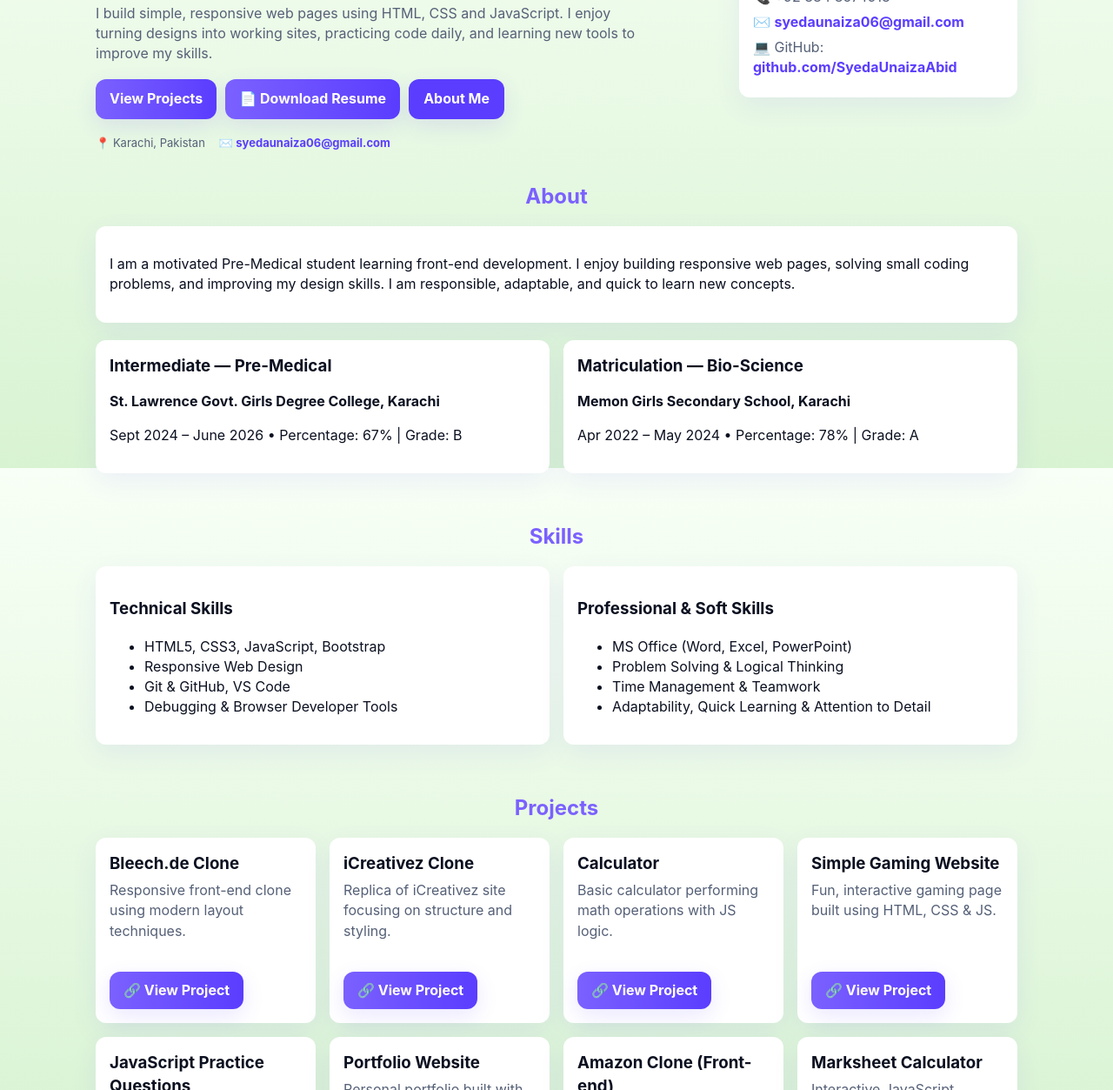
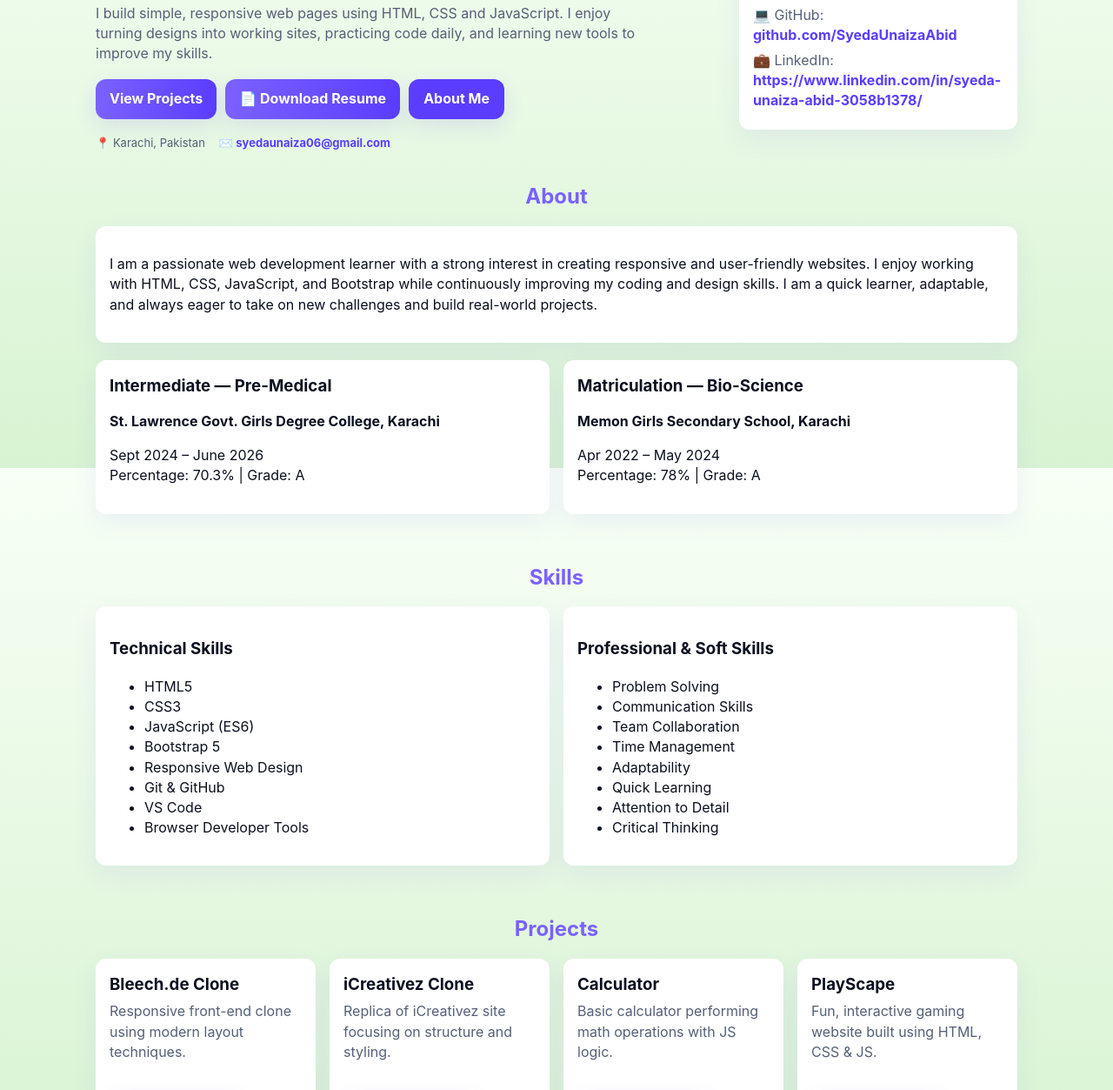
Before and after one commit to SyedaUnaizaAbid/Portfolio, a plain HTML site: page index.html in a window 1280 px wide. Shown: the part 262-1515 px from the top of the page at 87% size. Drawn offline with Linux system fonts and the light colour scheme.

Commit message:
My Portfolio

```diff
--- a/index.html
+++ b/index.html
@@ -7,7 +7,7 @@
     <title>Syeda Unaiza Abid — Portfolio</title>
     <link rel="stylesheet" href="portfolio.css">
     <meta name="description"
-        content="Syeda Unaiza Abid — Pre-Medical Student & Aspiring Front-End Developer. Portfolio showcasing projects, skills and contact details.">
+        content="Syeda Unaiza Abid — Aspiring Front-End Developer showcasing responsive web projects, technical skills, and contact information.">
 </head>
 
 <body>
@@ -19,7 +19,7 @@
                     <div class="avatar">SU</div>
                     <div class="brand-text">
                         <h1>Syeda Unaiza Abid</h1>
-                        <p>Pre-Medical Student & Aspiring Front-End Developer — Turning ideas into interactive web
+                        <p>Aspiring Front-End Developer — Building modern, responsive, and user-friendly web
                             experiences.</p>
                     </div>
                 </a>
@@ -42,8 +42,8 @@
         <main id="home" class="hero">
             <div class="hero-left">
                 <h2>Hello — I'm <strong>Syeda Unaiza Abid</strong></h2>
-                <div class="tagline">Pre-Medical Student & Aspiring Front-End Developer — Turning ideas into interactive
-                    web experiences.</div>
+                <div class="tagline">Aspiring Front-End Developer — Building modern, responsive, and user-friendly web
+                    experiences.</div>
                 <p class="lead">I build simple, responsive web pages using HTML, CSS and JavaScript. I enjoy turning
                     designs into working sites, practicing code daily, and learning new tools to improve my skills.</p>
                 <div class="cta">
@@ -67,6 +67,9 @@
                     <p>✉️ <a class="inline-link" href="mailto:syedaunaiza06@gmail.com">syedaunaiza06@gmail.com</a></p>
                     <p>💻 GitHub: <a class="inline-link" href="https://github.com/SyedaUnaizaAbid" target="_blank"
                             rel="noopener">github.com/SyedaUnaizaAbid</a></p>
+                    <p>💼 LinkedIn: <a class="inline-link"
+                            href="https://www.linkedin.com/in/syeda-unaiza-abid-3058b1378/" target="_blank"
+                            rel="noopener">https://www.linkedin.com/in/syeda-unaiza-abid-3058b1378/ </a></p>
                 </div>
             </aside>
         </main>
@@ -75,21 +78,25 @@
         <section id="about" class="section">
             <h2>About</h2>
             <div class="card">
-                <p>I am a motivated Pre-Medical student learning front-end development. I enjoy building responsive web
-                    pages, solving small coding problems, and improving my design skills. I am responsible, adaptable,
-                    and quick to learn new concepts.</p>
+                <p>I am a passionate web development learner with a strong interest in creating responsive and
+                    user-friendly websites.
+                    I enjoy working with HTML, CSS, JavaScript, and Bootstrap while continuously improving my coding and
+                    design skills.
+                    I am a quick learner, adaptable, and always eager to take on new challenges and build real-world
+                    projects.
+                </p>
             </div>
 
             <div class="grid">
                 <div class="card education-item">
                     <h3>Intermediate — Pre-Medical</h3>
                     <p><strong>St. Lawrence Govt. Girls Degree College, Karachi</strong></p>
-                    <p>Sept 2024 – June 2026 • Percentage: 67% | Grade: B</p>
+                    <p>Sept 2024 – June 2026<br>Percentage: 70.3% | Grade: A</br></p>
                 </div>
                 <div class="card education-item">
                     <h3>Matriculation — Bio-Science</h3>
                     <p><strong>Memon Girls Secondary School, Karachi</strong></p>
-                    <p>Apr 2022 – May 2024 • Percentage: 78% | Grade: A</p>
+                    <p>Apr 2022 – May 2024<br>Percentage: 78% | Grade: A</br></p>
                 </div>
             </div>
         </section>
@@ -101,20 +108,28 @@
                 <div class="card">
                     <h3>Technical Skills</h3>
                     <ul>
-                        <li>HTML5, CSS3, JavaScript, Bootstrap</li>
+                        <li>HTML5</li>
+                        <li>CSS3</li>
+                        <li>JavaScript (ES6)</li>
+                        <li>Bootstrap 5</li>
                         <li>Responsive Web Design</li>
-                        <li>Git & GitHub, VS Code</li>
-                        <li>Debugging & Browser Developer Tools</li>
+                        <li>Git & GitHub</li>
+                        <li>VS Code</li>
+                        <li>Browser Developer Tools</li>
                     </ul>
                 </div>
 
                 <div class="card">
                     <h3>Professional & Soft Skills</h3>
                     <ul>
-                        <li>MS Office (Word, Excel, PowerPoint)</li>
-                        <li>Problem Solving & Logical Thinking</li>
-                        <li>Time Management & Teamwork</li>
-                        <li>Adaptability, Quick Learning & Attention to Detail</li>
+                        <li>Problem Solving</li>
+                        <li>Communication Skills</li>
+                        <li>Team Collaboration</li>
+                        <li>Time Management</li>
+                        <li>Adaptability</li>
+                        <li>Quick Learning</li>
+                        <li>Attention to Detail</li>
+                        <li>Critical Thinking</li>
                     </ul>
                 </div>
             </div>
@@ -147,8 +162,8 @@
                 </article>
 
                 <article class="card project-item">
-                    <h3>Simple Gaming Website</h3>
-                    <p>Fun, interactive gaming page built using HTML, CSS & JS.</p>
+                    <h3>PlayScape</h3>
+                    <p>Fun, interactive gaming website built using HTML, CSS & JS.</p>
                     <a class="btn" href="https://syedaunaizaabid.github.io/PlayScape/" target="_blank" rel="noopener">🔗
                         View Project</a>
                 </article>
@@ -257,6 +272,13 @@
                     <p>View my work on GitHub:</p>
                     <p><a class="inline-link" href="https://github.com/SyedaUnaizaAbid" target="_blank"
                             rel="noopener">github.com/SyedaUnaizaAbid</a></p>
+                    <p>Connect with me:</p>
+
+                    <p>💻 <a class="inline-link" href="https://github.com/SyedaUnaizaAbid" target="_blank"
+                            rel="noopener">GitHub</a></p>
+
+                    <p>💼 <a class="inline-link" href="https://www.linkedin.com/in/syeda-unaiza-abid-3058b1378/"
+                            target="_blank" rel="noopener">LinkedIn</a></p>
                 </aside>
             </div>
         </section>
```
